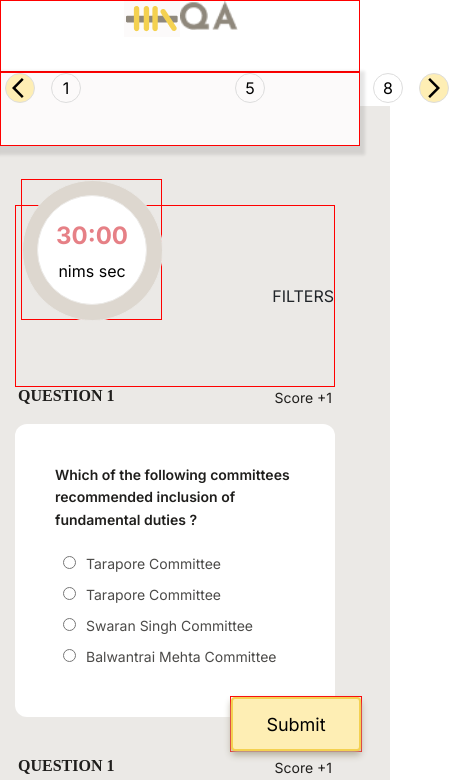
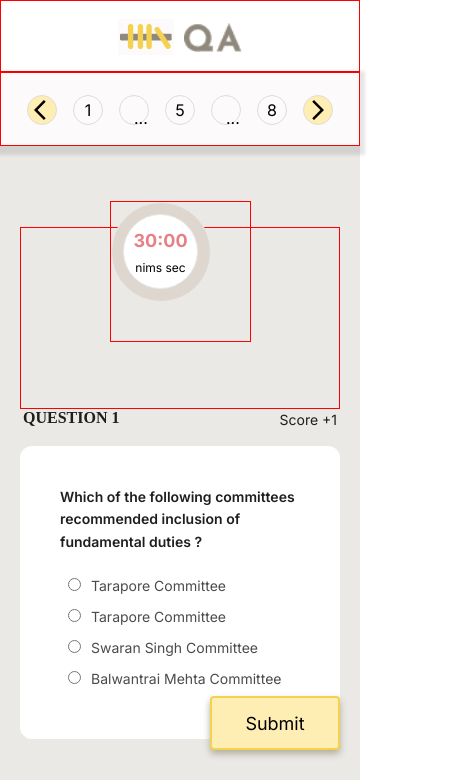
Before and after one commit to Swarnalata-Rana/assessment_platform, a Next.js app: page /assessment in a window 390 px wide. Shown: the top 780 px of the page, 449 px wide, since content can reach past the window. Built offline with nearby package versions, Linux system fonts and the light colour scheme; a web font is replaced by a local one.

Commit message:
2ndpagw work

```diff
--- a/app/assessment/Assessment.css
+++ b/app/assessment/Assessment.css
@@ -45,78 +45,85 @@
 
 
 
-
-
 @media (max-width: 567px) {
 
     .paginationAssesmentHeaderComponet {
         display: inline-block;
         width: 360px;
-
-        /* border: 1px solid black; */
+        width: 100%;
 
     }
 
     .paginationAssesmentHeaderComponet1 {
-        /* width: 360px; */
+        width: 360px;
+        margin: auto;
+        width: 100%;
 
+
+    }
+
+    .mainPage {
+        width: 100%;
+        max-width: 360px;
     }
 
     .paginationAssesmentComponet1 {
         display: inline-block;
-        width: 100%;
-        /* max-width: 360px; */
+        width: 360px;
 
     }
 
     .assessmentHeader {
-        /* width: 360px; */
+        width: 360px;
         height: 72px;
         border: 1px solid red;
     }
 
     .paginationComponent {
-        /* width: 360px; */
+        width: 360px;
         height: 74px;
         border: 1px solid red;
         background-color: #FCFAFA;
         box-shadow: 0px 4px 3px 5px rgba(0, 0, 0, 0.10);
     }
 
-    /* .headerDivP2 {
+    /* pagination */
+    .pagination {
+        display: flex;
         justify-content: center;
-        align-content: center;
-
-    } */
-
-    .pagination {
-        width: 322px;
-        height: 30px;
+        align-items: center;
+        height: 74px;
+        gap: 28px;
     }
 
-    .pagination2,
-    .pagination3,
-    .pagination4,
-    .pagination6,
-    .pagination7 {
-        visibility: hidden;
+    #paginations {
+        display: none;
+    }
+
+    #paginations:nth-child(2),
+    #paginations:nth-child(7),
+    #paginations:nth-child(11) {
+        display: inline-block;
+        display: flex;
+        text-align: center;
+        justify-content: center;
+
+    }
+
+    .threedot {
+        display:inline;
     }
 
     .sumbitComponent {
         display: flex;
-        border: 1px solid red;
+        /* border: 1px solid red; */
         justify-content: end;
         margin-top: 550px;
         position: absolute;
-        margin-left: 230px;
+        width: 340px;
     }
 
     /* timer & filter */
-    .mainwidthBgcolor {
-        width: 100%;
-        /* margin: auto; */
-    }
-
     .secondPageMainDiv {
         width: 100%;
         max-width: 360px;
@@ -124,58 +131,35 @@
     }
 
     .secondPageMainDiv1 {
-        width: 320px;
+        width: 360px;
         display: flex;
         margin: auto;
         display: inline-block;
 
-        /* border: 1px solid red; */
         align-items: center;
         justify-content: space-between;
 
     }
 
     .medeaQuerryTimerFilterComponent {
-        /* width: 320px; */
-        display: flex;
+        width: 320px;
+        margin: auto;
         border: 1px solid red;
         align-items: center;
-        justify-content: space-between;
         margin-top: 99px;
     }
 
-
-    .TimerSquareBOx {
-
-        /* height: 100px; */
+    .TimerFilterDiv {
+        display: flex;
+        justify-content: space-between;
     }
 
     .TimerCircleSquare {
-        width: 100px;
         border: 1px solid red;
 
     }
 
-    .circleOne {
-        border: 1px solid #EBE9E6;
-        height: 100px;
-        width: 100px;
-        border-radius: 50%;
-        display: flex;
-        color: #E68086;
-        background-color: #ddd7cf;
-        box-shadow: 10px;
-    }
-
-    .circleTwo {
-        border: 1px solid #EBE9E6;
-        height: 60px;
-        width: 60px;
-        border-radius: 50%;
-        display: flex;
-        background-color: white;
-    }
-
+    /* fiter */
     .filterMainDiv {
         display: none;
     }
@@ -183,7 +167,8 @@
     .RemainingTimeDiv {
         display: none;
     }
-
-    /* timer */
+    .filterMobileview{
+        display: inline;
+    }
 
 }
--- a/app/assessment/AssessmentHeader.css
+++ b/app/assessment/AssessmentHeader.css
@@ -1,3 +1,19 @@
+/* .headerDivP2 {
+    display: flex;
+    justify-content: space-between;
+    width: 112px;
+    margin: auto;
+    height: 36px;
+}
+
+.logoImgP2 {
+    width: 56px;
+}
+
+.QAdivP2 {
+    height: 29px;
+} */
+/* Desktop view styles */
 .headerDivP2 {
     display: flex;
     justify-content: space-between;
@@ -12,4 +28,21 @@
 
 .QAdivP2 {
     height: 29px;
+    margin-left: 10px;
 }
+
+/* Mobile view styles */
+@media (max-width: 567px) {
+    .headerDivP2 {
+        display: flex;
+        justify-content: center;
+        align-items: center;
+        width: 100%;
+        height: 72px;
+        margin: auto;
+    }
+
+    .QAdivP2 {
+        margin-left: 10px;
+    }
+}
--- a/app/assessment/Filter.css
+++ b/app/assessment/Filter.css
@@ -115,3 +115,7 @@
     background-color: black;
     color: white;
 }
+
+.filterMobileview{
+    display: none;
+}
--- a/app/assessment/Filter.js
+++ b/app/assessment/Filter.js
@@ -22,6 +22,7 @@ const Filter = () => {
                 </div>
                 <div className='Unattempted37'>Unattempted (37)</div>
             </div>
+            <div className='filterMobileview'>FILTERS</div>
         </>
     )
 }
--- /dev/null
+++ b/app/assessment/Pagination.css
@@ -0,0 +1,69 @@
+.mainDivPagination {
+    background-color: white;
+}
+
+.mainDivPagination1 {
+    display: flex;
+    justify-content: space-between;
+    align-items: center;
+    margin: auto;
+    width: 1200px;
+    height: 72px;
+}
+
+.paginationMain {
+    display: flex;
+    align-items: center;
+}
+
+.pagination {
+    display: flex;
+    gap: 8px;
+}
+
+
+.pagination div {
+    color: black;
+    padding: 10px 14px;
+    border: 1px solid #ddd;
+    margin: 0 4px;
+    border-radius: 50%;
+    display: flex;
+    justify-content: center;
+    align-items: center;
+    width: 30px;
+    height: 30px;
+    text-align: center;
+}
+
+.pagination div:hover:not(.active) {
+    background-color: black;
+    color: white;
+    cursor: pointer;
+}
+
+.prev,
+.next {
+    background-color: #FEEEB4;
+    display: flex;
+    align-items: center;
+    justify-content: center;
+}
+
+#prevArrow {
+    margin-left: 8px;
+}
+
+
+#threedot {
+    display: none; /* Hide by default */
+}
+
+@media (max-width: 567px) {
+    #threedot {
+
+        display: inline; /* Show only in 360px viewport */
+    }
+
+
+}
--- a/app/assessment/Pagination.js
+++ b/app/assessment/Pagination.js
@@ -1,23 +1,24 @@
 import React from 'react'
 import ArrowBackIosIcon from '@mui/icons-material/ArrowBackIos';
 import ArrowForwardIosIcon from '@mui/icons-material/ArrowForwardIos';
-import './Pegination.css'
+import './Pagination.css'
+
 const Pagination = () => {
     return (
         <>
             <div className="pagination">
-                <a href="#" className="prev">
-                    <div className='prevArrow'><ArrowBackIosIcon /></div>
-                </a>
-                <a className='pagination1' href="#">1</a>
-                <a className='pagination2' href="#">2</a>
-                <a className='pagination3' href="#">3</a>
-                <a className='pagination4' href="#">4</a>
-                <a className='pagination5' href="#">5</a>
-                <a className='pagination6' href="#">6</a>
-                <a className='pagination7' href="#">7</a>
-                <a className='pagination8' href="#">8</a>
-                <a href="#" className="next"><ArrowForwardIosIcon /></a>
+                <div className="prev"><ArrowBackIosIcon id="prevArrow" /></div>
+                <div id="paginations" className='pagination1'>1</div>
+                <div id="threedot">...</div>
+                <div id="paginations" className='pagination2'>2</div>
+                <div id="paginations" className='pagination3'>3</div>
+                <div id="paginations" className='pagination4'>4</div>
+                <div id="paginations" className='pagination5'>5</div>
+                <div id="threedot">...</div>
+                <div id="paginations" className='pagination6'>6</div>
+                <div id="paginations" className='pagination7'>7</div>
+                <div id="paginations" className='pagination8'>8</div>
+                <div className="next"><ArrowForwardIosIcon /></div>
             </div>
         </>
     )
--- a/app/assessment/Pegination.css
+++ /dev/null
@@ -1,82 +0,0 @@
-.mainDivPagination {
-    background-color: white;
-}
-
-.mainDivPagination1 {
-    display: flex;
-    justify-content: space-between;
-    align-items: center;
-    margin: auto;
-    width: 1200px;
-    height: 72px;
-}
-
-.paginationMain {
-    display: flex;
-    align-items: center;
-}
-
-.pagination {
-    gap: 8px;
-}
-
-.pagination a {
-    color: black;
-    float: left;
-    padding: 10px 14px;
-    text-decoration: none;
-    border: 1px solid #ddd;
-    margin: 0 4px;
-    border-radius: 50%;
-    display: flex;
-    justify-content: center;
-    align-items: center;
-    width: 30px;
-    height: 30px;
-}
-
-.pagination a:hover:not(.active) {
-    background-color: black;
-    color: white;
-}
-
-.prev {
-    display: flex;
-    background-color: #FEEEB4;
-}
-
-.prevArrow {
-    display: flex;
-    margin-left: 8px;
-}
-
-.next {
-    display: flex;
-    align-items: center;
-    justify-content: center;
-    background-color: #FEEEB4;
-}
-
-.submitDiv {
-    display: inline-flex;
-    padding: 16px 35px;
-    justify-content: center;
-    align-items: center;
-    border-radius: 4px;
-    border: 2px solid #F4D150;
-    background: #FEEEB4;
-    box-shadow: 0px 4px 7px 0px #B3AE9C;
-    width: 130px;
-    height: 54px;
-}
-
-.submit {
-    font-family: "Inter", sans-serif;
-    font-size: 18px;
-    font-weight: 400;
-    color: black;
-    justify-content: center;
-    align-items: center;
-    text-decoration: none;
-
-}
--- a/app/assessment/Submit.css
+++ b/app/assessment/Submit.css
@@ -0,0 +1,24 @@
+
+.submitDiv {
+    display: inline-flex;
+    padding: 16px 35px;
+    justify-content: center;
+    align-items: center;
+    border-radius: 4px;
+    border: 2px solid #F4D150;
+    background: #FEEEB4;
+    box-shadow: 0px 4px 7px 0px #B3AE9C;
+    width: 130px;
+    height: 54px;
+}
+
+.submit {
+    font-family: "Inter", sans-serif;
+    font-size: 18px;
+    font-weight: 400;
+    color: black;
+    justify-content: center;
+    align-items: center;
+    text-decoration: none;
+
+}
--- a/app/assessment/Submit.js
+++ b/app/assessment/Submit.js
@@ -1,5 +1,5 @@
 import React from 'react'
-
+import './Submit.css'
 const Submit = () => {
     return (
         <>
--- a/app/assessment/Timer.css
+++ b/app/assessment/Timer.css
@@ -62,3 +62,36 @@
     line-height: 160%;
     text-align: center;
 }
+
+@media (max-width: 567px) {
+
+        .circleOne {
+        border: 1px solid #EBE9E6;
+        height: 100px;
+        width: 100px;
+        border-radius: 50%;
+        display: flex;
+        color: #E68086;
+        background-color: #ddd7cf;
+        box-shadow: 10px;
+    }
+
+    .circleTwo {
+        border: 1px solid #EBE9E6;
+        height: 75px;
+        width: 75px;
+        border-radius: 50%;
+        display: flex;
+        background-color: white;
+    }
+    .TimerText {
+        font-size: 18px;
+        font-weight: bold;
+        /* margin-bottom: 5px; */
+    }
+    .nimSec {
+        color: black;
+        font-size: 12px;
+    }
+
+}
--- a/app/assessment/page.js
+++ b/app/assessment/page.js
@@ -10,6 +10,8 @@ import Submit from './Submit';
 const page = () => {
     return (
         <>
+
+            <div>
                 <div className='mainPage'>
                     <div className='paginationAssesmentHeaderComponet '>
                         <div className='paginationAssesmentComponet1'>
@@ -26,9 +28,10 @@ const page = () => {
                         <div className='secondPageMainDiv'>
                             <div className='secondPageMainDiv1'>
                                 <div className='medeaQuerryTimerFilterComponent'>
-                                <div><Timer /></div>
-                                <div>FILTERS</div>
-                                {/* <Filter /> */}
+                                   <div className='TimerFilterDiv'>
+                                   <Timer />
+                                   <Filter />
+                                   </div>
                                 </div>
                                 <div className='mainQuestionDiv'>
                                     <Question />
@@ -40,6 +43,7 @@ const page = () => {
                         </div>
                     </div>
                 </div >
+            </div>
         </>
     )
 }
```
Lines whose indentation alone changed are shown as unchanged.
